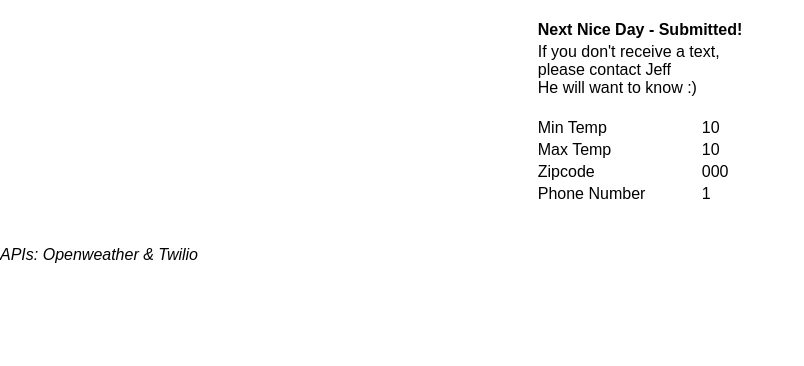
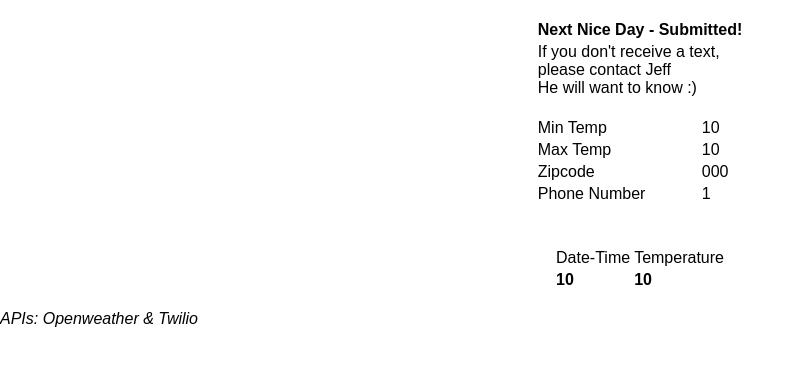
Before and after one commit to jeffdesouzadev/NextNiceDayPython, a Flask app: template templates/submitted.html in a window 1280 px wide. Shown: the top 366 px of the page, without its empty margins (0-804 px from the left). Run offline with Flask 2, Linux system fonts and the light colour scheme; the template is opened without the code that fills it: most values are stand-ins (such as "Sample title", 1, 10 or a date in 2020).

Commit message:
all returned temperatures are displayed on the submit page now. Bold for within bounds. Italicized for out of bounds.

```diff
--- a/app.py
+++ b/app.py
@@ -29,8 +29,9 @@ def index():
             data = request_openweather_five_day(zipcode)
             text_message = filter_for_nice_days(
                 min_temp, max_temp, zipcode, data)
+            time_temps = show_all_results(min_temp, max_temp, zipcode, data)
             texting_response = send_text(text_message, phone_number)
-            return render_template('submitted.html', min_temp=min_temp, max_temp=max_temp, zipcode=zipcode, phone_number=phone_number)
+            return render_template('submitted.html', min_temp=min_temp, max_temp=max_temp, zipcode=zipcode, phone_number=phone_number, time_temps=time_temps)
         else:
             return "Wrong password."
     else:
@@ -54,8 +55,8 @@ def request_openweather_five_day(zipcode):
 
 
 def filter_for_nice_days(min_temp: int, max_temp: int, zipcode, data):
-    print("COD:"+data['cod'])
-    print("Count:"+(str(data['cnt'])))
+    # print("COD:"+data['cod'])
+    # print("Count:"+(str(data['cnt'])))
     count = data['cnt']
 
     days = []
@@ -100,6 +101,30 @@ def filter_for_nice_days(min_temp: int, max_temp: int, zipcode, data):
     return out
 
 
+def show_all_results(min_temp: int, max_temp: int, zipcode, data):
+    time_temps = {}
+    count = data['cnt']
+    for three_hour_inc in range(count):
+        epoch_time = data["list"][three_hour_inc]['dt']
+        utc_offset = data["city"]["timezone"]
+        epoch_time += utc_offset
+        epoch_time = datetime.fromtimestamp(epoch_time)
+        the_date = epoch_time.strftime("%a %m/%d")
+        the_time = epoch_time.strftime("%-I%p")
+        the_datetime = the_date+" ("+the_time+")"
+        temp = data["list"][three_hour_inc]["main"]["temp"]
+        temp = round(KToF(temp), 2)
+
+        # if float(temp) <= float(max_temp) and float(temp) >= float(min_temp):
+        #   the_temp = "<b>"+str(temp)+"</b>"
+        # else:
+        #   the_temp = "<i>"+str(temp)+"</i>"
+        the_temp = temp
+        time_temps[the_datetime] = the_temp
+
+    return time_temps
+
+
 def send_text(message: str, destination_number: str):
 
     TWILIO_AUTH = os.environ.get('TWILIO_AUTH')
--- a/templates/submitted.html
+++ b/templates/submitted.html
@@ -23,9 +22,25 @@
         <TR><TD>Zipcode</TD><TD>{{ zipcode }}</TD></TR>
         <TR><TD>Phone Number</TD><TD>{{ phone_number }}</TD></TR>
         <TR><TD>&nbsp;</TD></TR>
-
     </table>
-    </form>
+    <BR>
+    <table class='instantTextForm'>
+        <TR>
+            <TD>Date-Time</TD>
+            <TD>Temperature</TD>
+        </TR>
+        {% for time_temp in time_temps %}
+        <TR>
+            {% if time_temps[time_temp]|float >=min_temp|float and time_temps[time_temp]|float <=max_temp|float %}
+                <TD><b>{{time_temp}}</b></TD>
+                <TD><b>{{time_temps[time_temp]}}</b></TD>
+            {% else %}
+                <TD><i>{{time_temp}}</i></TD>
+                <TD><i>{{time_temps[time_temp]}}</i></TD>
+                {% endif %}
+        </TR>
+        {% endfor %}
+    </table>
     <BR>
     <i>APIs: Openweather & Twilio </i>
 </div>
```
Also changed, not shown: other parts of templates/submitted.html (+0 -1 lines).
